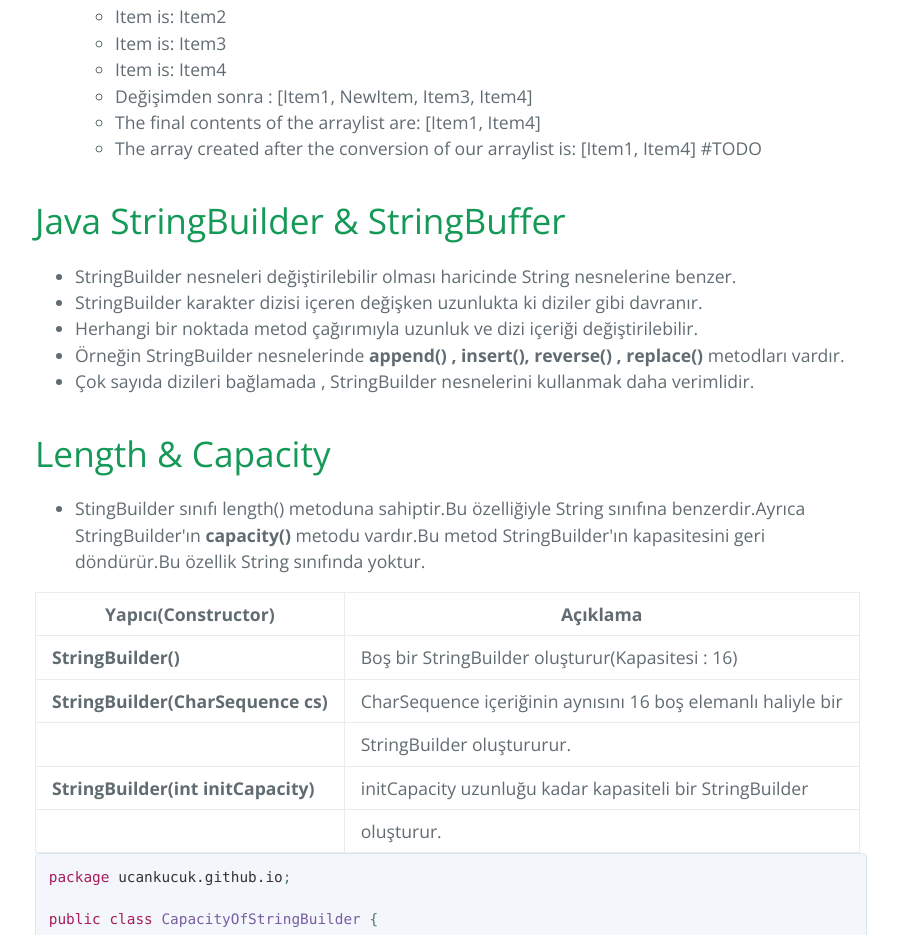
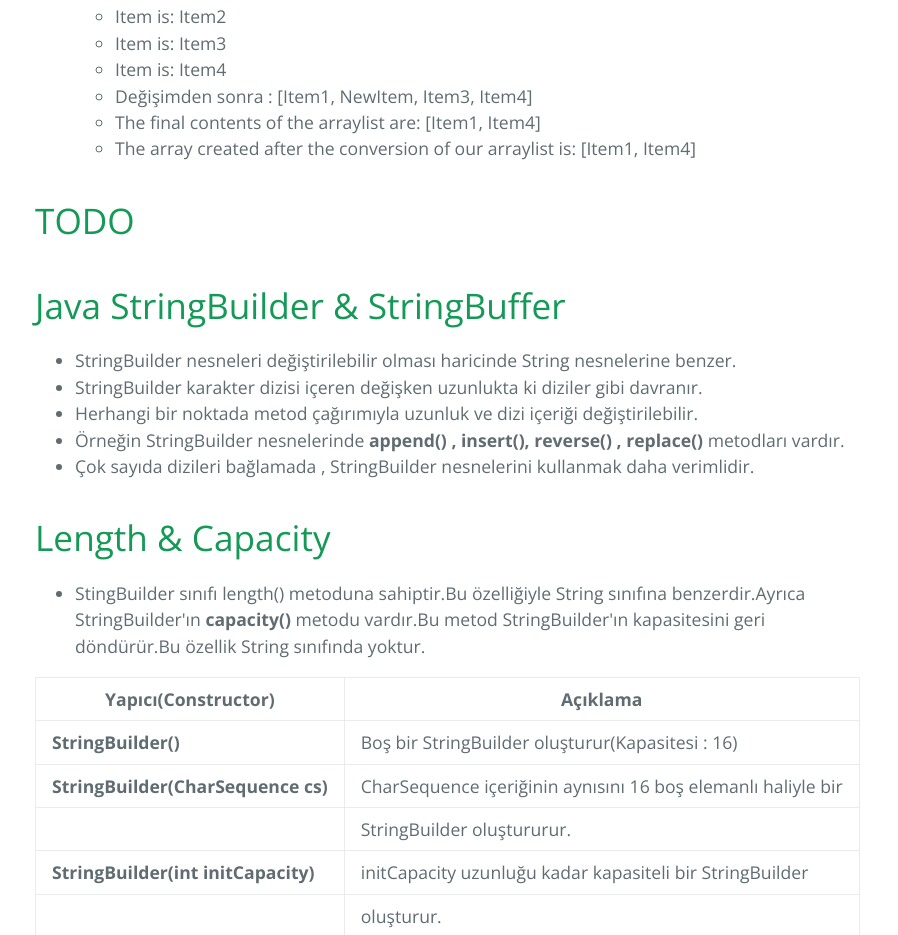
Before and after one commit to ucankucuk/ucankucuk.github.io, a plain HTML site: page index.html in a window 1280 px wide. Shown: the part 10059-10994 px from the top of the page, without its empty margins (189-1087 px from the left). Drawn offline with nearby package versions, Linux system fonts and the light colour scheme.

Commit message:
Replace master branch with page content via GitHub

```diff
--- a/index.html
+++ b/index.html
@@ -502,11 +502,13 @@ topluluğu bir arada tutan bir yapıdır.Yazılım geliştirirken bazen tek bir
 <li>Item is: Item4</li>
 <li>Değişimden sonra : [Item1, NewItem, Item3, Item4]</li>
 <li>The final contents of the arraylist are: [Item1, Item4]</li>
-<li>The array created after the conversion of our arraylist is: [Item1, Item4]
-#TODO</li>
+<li>The array created after the conversion of our arraylist is: [Item1, Item4]</li>
 </ul>
 </li>
 </ul>
+
+<h1>
+<a id="todo" class="anchor" href="#todo" aria-hidden="true"><span aria-hidden="true" class="octicon octicon-link"></span></a>TODO</h1>
 
 <h1>
 <a id="java-stringbuilder--stringbuffer" class="anchor" href="#java-stringbuilder--stringbuffer" aria-hidden="true"><span aria-hidden="true" class="octicon octicon-link"></span></a>Java StringBuilder &amp; StringBuffer</h1>
```
Also changed, not shown: params.json (+1 -1 lines).
